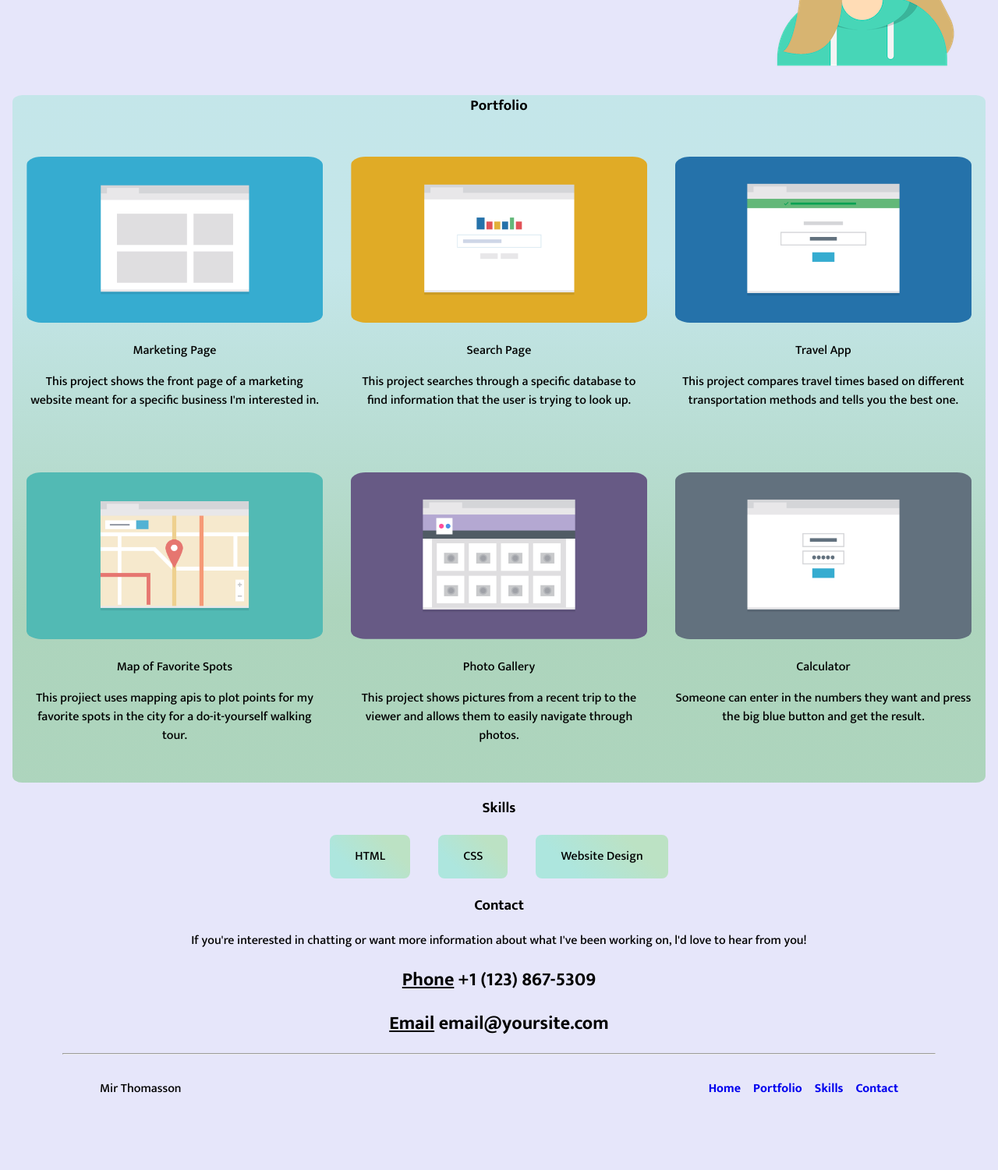
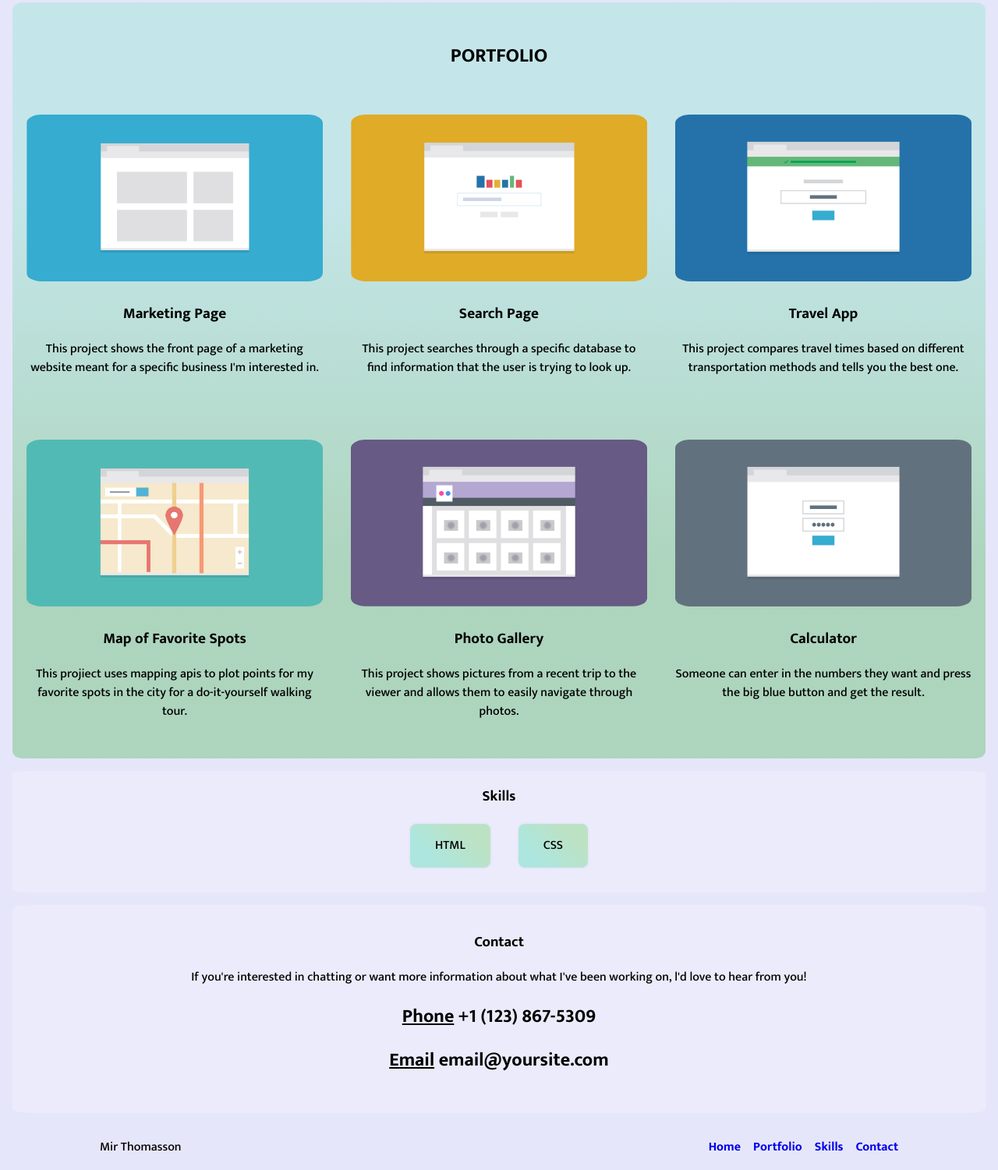
Before and after one commit to Mirthomasson/Mobile-first-responsive-layout, a plain HTML site: page index.html in a window 1280 px wide. Shown: the part 337-1838 px from the top of the page at 78% size. Before the commit the page ends 1763 px from the top, so only its background shows below. Drawn offline with Linux system fonts and the light colour scheme.

Commit message:
time for peer review!

```diff
--- a/css/style.css
+++ b/css/style.css
@@ -68,6 +68,16 @@ hr {
   width: 100%;
 }
 
+.port {
+  padding-top: 50px;
+  font-size: 25px;
+}
+
+.top {
+  font-size: larger;
+  font-weight: 600;
+}
+
 .portfolio {
   text-align: center;
   color: black;
@@ -75,6 +85,20 @@ hr {
     rgba(173, 230, 222, 0.596) 25%,
     rgba(139, 202, 152, 0.623) 75%
   );
+}
+
+#skills {
+  text-align: center;
+  color: black;
+  background-color: #ebebfb;
+  padding-bottom: 30px;
+}
+
+#HMU {
+  text-align: center;
+  color: black;
+  background-color: #ebebfb;
+  padding-bottom: 30px;
 }
 
 .contact {
@@ -161,9 +185,14 @@ hr {
 
   .tagline {
     font-size: larger;
-    margin-top: 0;
-    padding: 0 16px;
+    padding: 60 40px;
     order: -1;
+    text-align: center;
+  }
+
+  .logo {
+    max-height: 200px;
+    max-width: 200px;
   }
 
   .sections {
@@ -196,6 +225,16 @@ hr {
 
   .contact {
     padding: 1em 0;
+  }
+
+  #skills {
+    margin: 1em;
+    border-radius: 2%;
+  }
+
+  #HMU {
+    margin: 1em;
+    border-radius: 2%;
   }
 
   #back {
@@ -246,11 +285,6 @@ hr {
     max-width: 33%;
   }
 
-  #HMU {
-    margin: 1em 2.5em;
-    padding: 0 2.5em;
-  }
-
   li.nav {
     padding-right: 0;
   }
--- a/index.html
+++ b/index.html
@@ -35,13 +35,13 @@
       </div>
 
       <main class="portfolio" id="port">
-        <h3>Portfolio</h3>
+        <h3 class=port>PORTFOLIO</h3>
 
 
       <div class="sections">
             <div class="marketing block">
             <img src="img/portfolio-1.png" alt="portfolio-1"/>
-            <p>Marketing Page</p>
+            <p class=top>Marketing Page</p>
             <p>
               This project shows the front page of a marketing website meant for
               a specific business I'm interested in.
@@ -50,7 +50,7 @@
 
           <div class="search block">
           <img src="img/portfolio-2.png" alt="portfolio-2" />
-            <p>Search Page</p>
+            <p class=top>Search Page</p>
             <p>
               This project searches through a specific database to find
               information that the user is trying to look up.
@@ -59,7 +59,7 @@
 
           <div class="travel block">
             <img src="img/portfolio-3.png" alt="portfolio-3" />
-            <p>Travel App</p>
+            <p class=top>Travel App</p>
             <p>
               This project compares travel times based on different
               transportation methods and tells you the best one.
@@ -68,7 +68,7 @@
 
             <div class="map block">
             <img src="img/portfolio-4.png" alt="portfolio-4" />
-            <p>Map of Favorite Spots</p>
+            <p class=top>Map of Favorite Spots</p>
             <p>
               This projiect uses mapping apis to plot points for my favorite
               spots in the city for a do-it-yourself walking tour.
@@ -77,7 +77,7 @@
 
             <div class="photo block">
             <img src="img/portfolio-5.png" alt="portfolio-5" />
-            <p>Photo Gallery</p>
+            <p class=top>Photo Gallery</p>
             <p>
               This project shows pictures from a recent trip to the viewer and
               allows them to easily navigate through photos.
@@ -86,7 +86,7 @@
 
           <div class="calculator block">
             <img src="img/portfolio-6.png" alt="portfolio-6" />
-            <p>Calculator</p>
+            <p class=top>Calculator</p>
             <p>
               Someone can enter in the numbers they want and press the big blue
               button and get the result.
@@ -100,7 +100,6 @@
           <ul class="ability">
               <li>HTML</li>
               <li>CSS</li>
-              <li>Website Design</li>
           </ul>
       </div>
 
@@ -112,7 +111,6 @@
         </p>
         <h2><u>Phone</u> +1 (123) 867-5309</h2>
         <h2><u>Email</u> email@yoursite.com</h2>
-        <hr>
     </div>
 
     <div class="main-footer">
```
